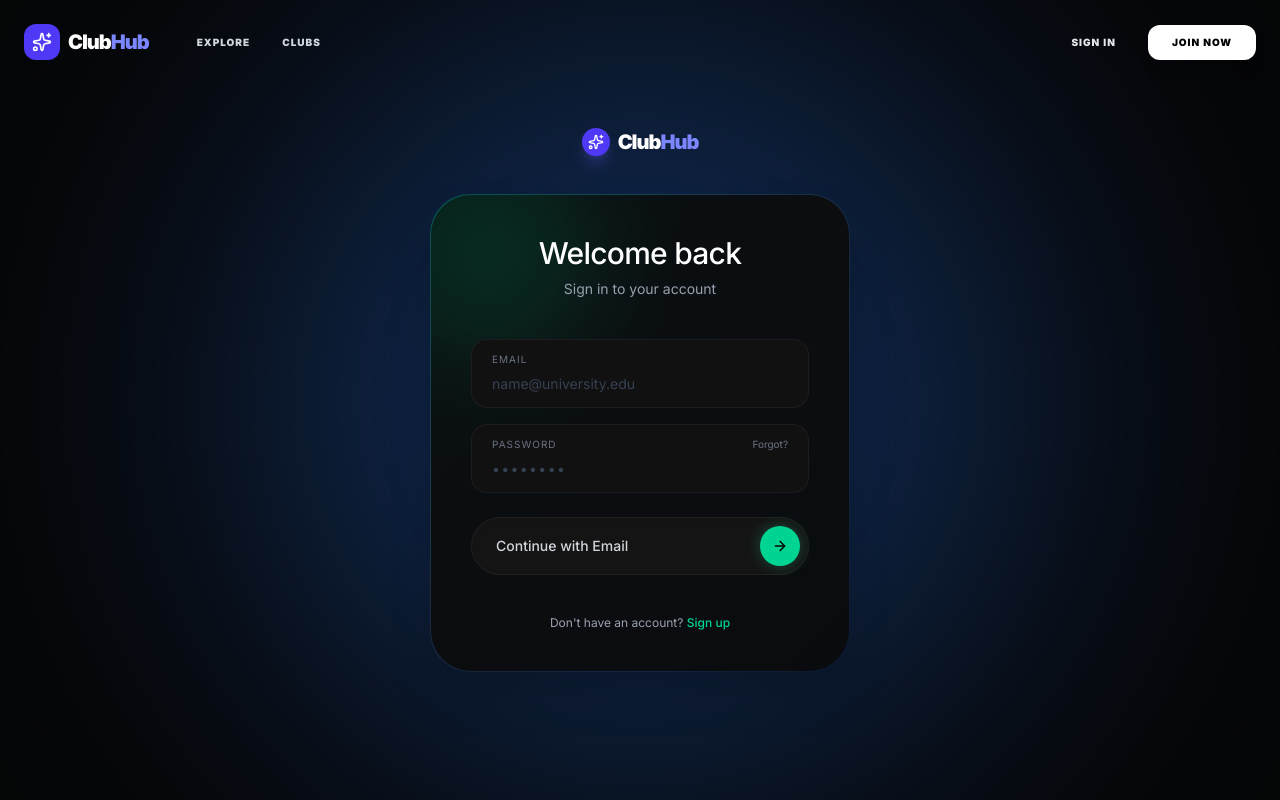
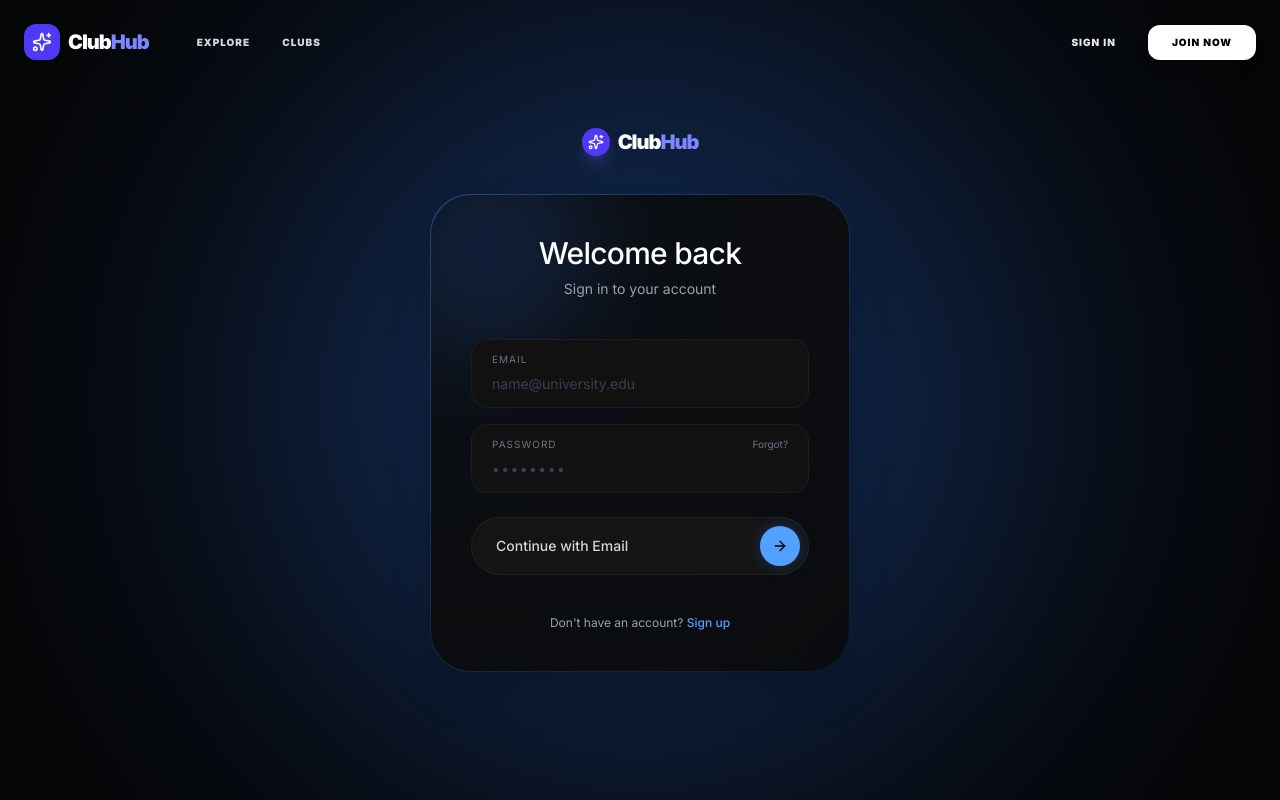
Before and after one commit to yashkotturi/club-events-hub, a Next.js app: page /login in a window 1280 px wide. Built offline with nearby package versions, Linux system fonts and the light colour scheme; no server answers.

Commit message:
style: replace emerald green with blue on auth pages

```diff
--- a/src/app/login/page.tsx
+++ b/src/app/login/page.tsx
@@ -50,11 +50,11 @@ export default function LoginPage() {
 
       <div className="w-full max-w-[420px] relative z-20">
         {/* The Glass Card wrapping border */}
-        <div className="relative p-[1px] rounded-[2.5rem] bg-gradient-to-br from-emerald-400/30 via-white/5 to-transparent shadow-2xl">
+        <div className="relative p-[1px] rounded-[2.5rem] bg-gradient-to-br from-blue-400/30 via-white/5 to-transparent shadow-2xl">
           <div className="relative bg-[#0a0a0a]/90 backdrop-blur-2xl rounded-[2.5rem] p-8 sm:p-10 overflow-hidden">
 
             {/* Inner top-left intense glow */}
-            <div className="absolute -top-10 -left-10 w-48 h-48 bg-emerald-500/20 rounded-full blur-[60px] pointer-events-none" />
+            <div className="absolute -top-10 -left-10 w-48 h-48 bg-blue-500/20 rounded-full blur-[60px] pointer-events-none" />
 
             <div className="relative z-10 text-center mb-10">
               <h2 className="text-3xl font-medium text-white tracking-tight mb-2">Welcome back</h2>
@@ -69,7 +69,7 @@ export default function LoginPage() {
             )}
 
             <form onSubmit={handleLogin} className="space-y-4 relative z-10">
-              <div className="bg-[#111] border border-white/5 rounded-2xl p-3 px-5 focus-within:border-emerald-500/30 transition-colors">
+              <div className="bg-[#111] border border-white/5 rounded-2xl p-3 px-5 focus-within:border-blue-500/30 transition-colors">
                 <span className="text-[10px] text-gray-500 uppercase tracking-widest block mb-1">Email</span>
                 <input
                   type="email"
@@ -81,10 +81,10 @@ export default function LoginPage() {
                 />
               </div>
 
-              <div className="bg-[#111] border border-white/5 rounded-2xl p-3 px-5 focus-within:border-emerald-500/30 transition-colors">
+              <div className="bg-[#111] border border-white/5 rounded-2xl p-3 px-5 focus-within:border-blue-500/30 transition-colors">
                 <div className="flex justify-between items-center mb-1">
                   <span className="text-[10px] text-gray-500 uppercase tracking-widest">Password</span>
-                  <a href="#" className="text-[10px] text-gray-500 hover:text-emerald-400 transition-colors">Forgot?</a>
+                  <a href="#" className="text-[10px] text-gray-500 hover:text-blue-400 transition-colors">Forgot?</a>
                 </div>
                 <input
                   type="password"
@@ -104,7 +104,7 @@ export default function LoginPage() {
                   className="w-full flex items-center justify-between pl-6 pr-2 py-2 bg-[#141414] border border-white/5 rounded-[2rem] hover:bg-white/[0.05] hover:border-white/10 transition-all group disabled:opacity-50 shadow-inner"
                 >
                   <span className="text-sm text-gray-300 font-medium">Continue with Email</span>
-                  <div className="w-10 h-10 rounded-full bg-emerald-400 flex items-center justify-center shrink-0 group-hover:bg-emerald-300 group-active:scale-95 transition-all shadow-[0_0_15px_rgba(52,211,153,0.3)]">
+                  <div className="w-10 h-10 rounded-full bg-blue-400 flex items-center justify-center shrink-0 group-hover:bg-blue-300 group-active:scale-95 transition-all shadow-[0_0_15px_rgba(59,130,246,0.3)]">
                     {loading ? (
                       <Loader2 className="animate-spin w-4 h-4 text-black" />
                     ) : (
@@ -118,7 +118,7 @@ export default function LoginPage() {
             <div className="mt-10 relative z-10 text-center">
               <p className="text-xs text-gray-400">
                 Don't have an account?{' '}
-                <Link href="/register" className="text-emerald-400 hover:text-emerald-300 hover:underline transition-colors font-medium">
+                <Link href="/register" className="text-blue-400 hover:text-blue-300 hover:underline transition-colors font-medium">
                   Sign up
                 </Link>
               </p>
--- a/src/app/register/page.tsx
+++ b/src/app/register/page.tsx
@@ -62,11 +62,11 @@ export default function RegisterPage() {
 
       <div className="w-full max-w-[420px] relative z-20">
         {/* The Glass Card wrapping border */}
-        <div className="relative p-[1px] rounded-[2.5rem] bg-gradient-to-br from-emerald-400/30 via-white/5 to-transparent shadow-2xl">
+        <div className="relative p-[1px] rounded-[2.5rem] bg-gradient-to-br from-blue-400/30 via-white/5 to-transparent shadow-2xl">
           <div className="relative bg-[#0a0a0a]/90 backdrop-blur-2xl rounded-[2.5rem] p-8 sm:p-10 overflow-hidden">
 
             {/* Inner top-left intense glow */}
-            <div className="absolute -top-10 -left-10 w-48 h-48 bg-emerald-500/20 rounded-full blur-[60px] pointer-events-none" />
+            <div className="absolute -top-10 -left-10 w-48 h-48 bg-blue-500/20 rounded-full blur-[60px] pointer-events-none" />
 
             <div className="relative z-10 text-center mb-10">
               <h2 className="text-3xl font-medium text-white tracking-tight mb-2">Create an account</h2>
@@ -81,7 +81,7 @@ export default function RegisterPage() {
             )}
 
             <form onSubmit={handleRegister} className="space-y-4 relative z-10">
-              <div className="bg-[#111] border border-white/5 rounded-2xl p-3 px-5 focus-within:border-emerald-500/30 transition-colors">
+              <div className="bg-[#111] border border-white/5 rounded-2xl p-3 px-5 focus-within:border-blue-500/30 transition-colors">
                 <span className="text-[10px] text-gray-500 uppercase tracking-widest block mb-1">Full Name</span>
                 <input
                   type="text"
@@ -93,7 +93,7 @@ export default function RegisterPage() {
                 />
               </div>
 
-              <div className="bg-[#111] border border-white/5 rounded-2xl p-3 px-5 focus-within:border-emerald-500/30 transition-colors">
+              <div className="bg-[#111] border border-white/5 rounded-2xl p-3 px-5 focus-within:border-blue-500/30 transition-colors">
                 <span className="text-[10px] text-gray-500 uppercase tracking-widest block mb-1">University Email</span>
                 <input
                   type="email"
@@ -105,7 +105,7 @@ export default function RegisterPage() {
                 />
               </div>
 
-              <div className="bg-[#111] border border-white/5 rounded-2xl p-3 px-5 focus-within:border-emerald-500/30 transition-colors">
+              <div className="bg-[#111] border border-white/5 rounded-2xl p-3 px-5 focus-within:border-blue-500/30 transition-colors">
                 <span className="text-[10px] text-gray-500 uppercase tracking-widest block mb-1">Password</span>
                 <input
                   type="password"
@@ -126,7 +126,7 @@ export default function RegisterPage() {
                   className="w-full flex items-center justify-between pl-6 pr-2 py-2 bg-[#141414] border border-white/5 rounded-[2rem] hover:bg-white/[0.05] hover:border-white/10 transition-all group disabled:opacity-50 shadow-inner"
                 >
                   <span className="text-sm text-gray-300 font-medium">Continue with Email</span>
-                  <div className="w-10 h-10 rounded-full bg-emerald-400 flex items-center justify-center shrink-0 group-hover:bg-emerald-300 group-active:scale-95 transition-all shadow-[0_0_15px_rgba(52,211,153,0.3)]">
+                  <div className="w-10 h-10 rounded-full bg-blue-400 flex items-center justify-center shrink-0 group-hover:bg-blue-300 group-active:scale-95 transition-all shadow-[0_0_15px_rgba(59,130,246,0.3)]">
                     {loading ? (
                       <Loader2 className="animate-spin w-4 h-4 text-black" />
                     ) : (
@@ -140,7 +140,7 @@ export default function RegisterPage() {
             <div className="mt-10 relative z-10 text-center">
               <p className="text-xs text-gray-400">
                 Already have an account?{' '}
-                <Link href="/login" className="text-emerald-400 hover:text-emerald-300 hover:underline transition-colors font-medium">
+                <Link href="/login" className="text-blue-400 hover:text-blue-300 hover:underline transition-colors font-medium">
                   Sign in
                 </Link>
               </p>
```
